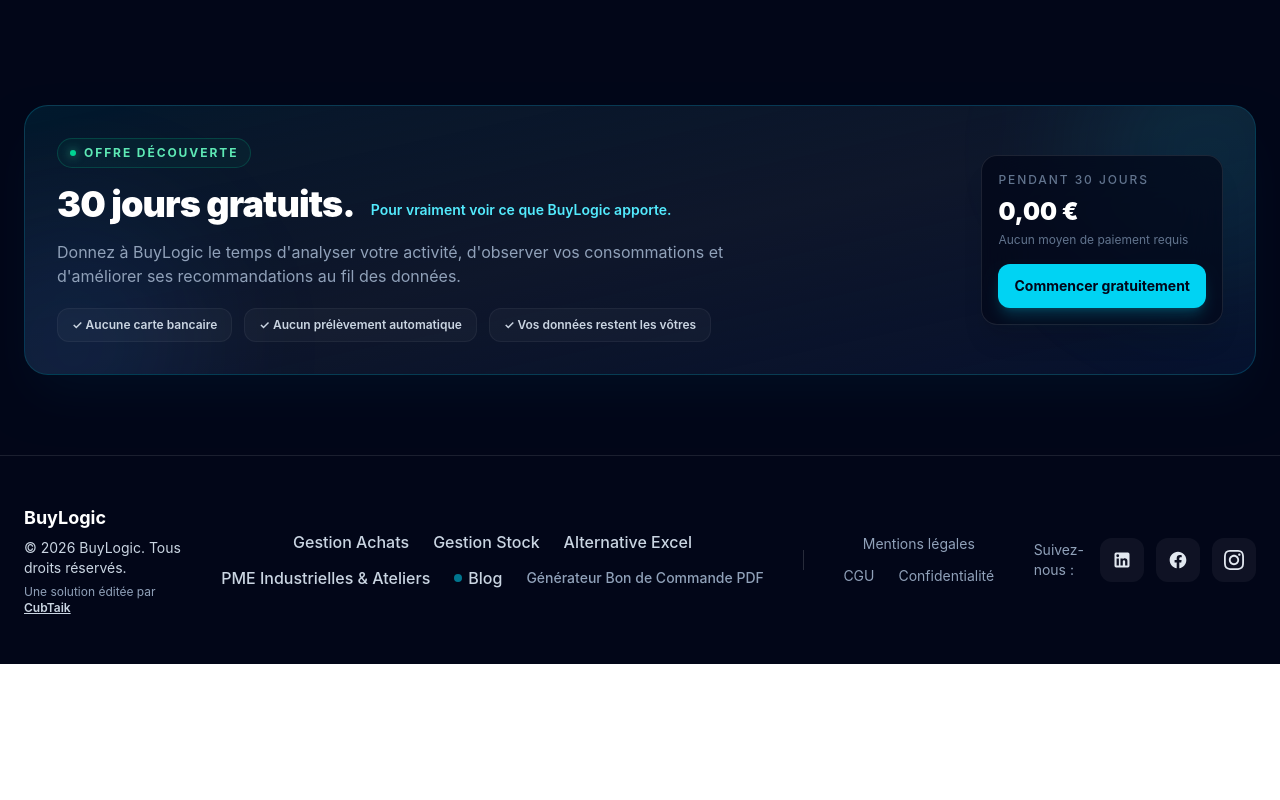
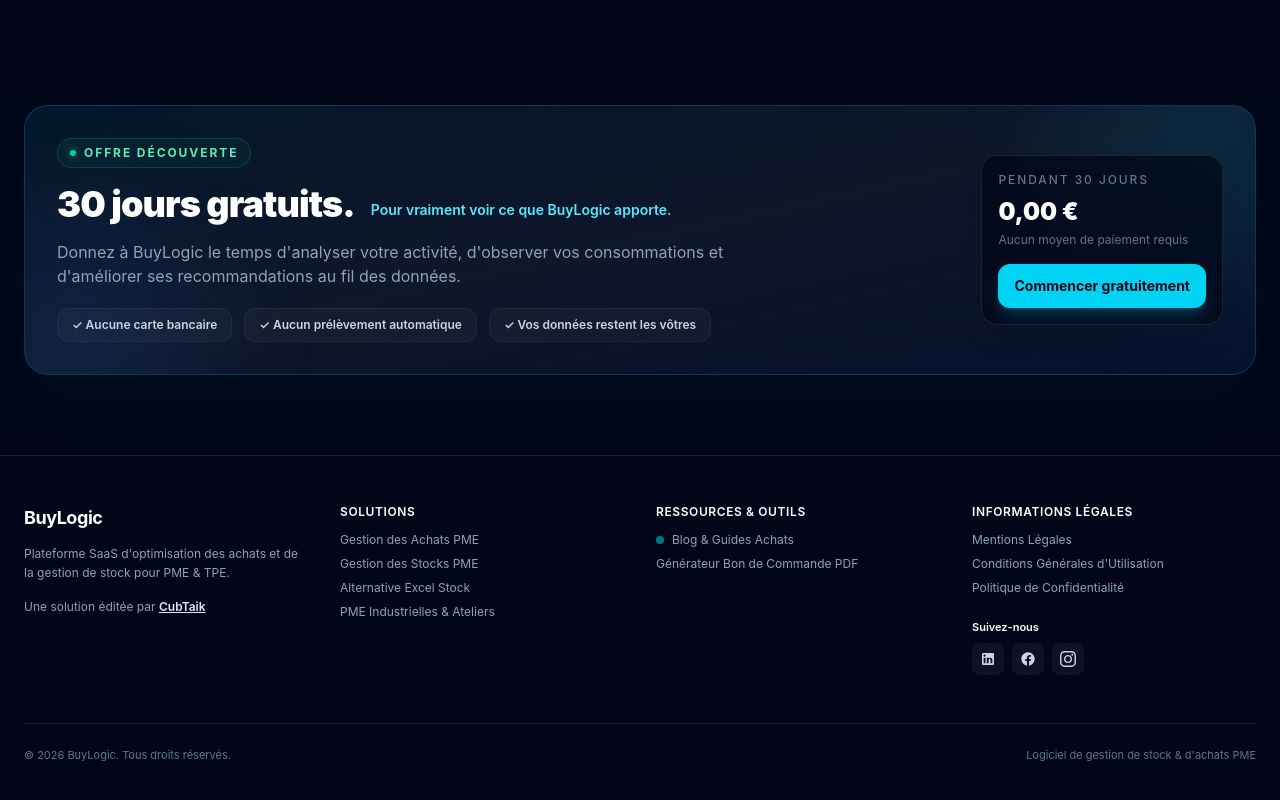
Before and after one commit to AlexConceptDevelopper/buylogic, a React (Vite) app in the folder frontend/: page / in a window 1280 px wide. Shown: the part 5201-6001 px from the top of the page. Before the commit the page ends 5865 px from the top, so only its background shows below. Built offline with nearby package versions, Linux system fonts and the light colour scheme.

Commit message:
add cubtaik on footer

```diff
--- a/frontend/src/components/Footer.tsx
+++ b/frontend/src/components/Footer.tsx
@@ -2,135 +2,145 @@
 
 export default function Footer() {
   return (
-    <footer className="relative border-t border-white/10 bg-slate-950 text-slate-300 print:hidden">
-      <div className="mx-auto max-w-7xl px-6 py-12 flex flex-col lg:flex-row items-center justify-between gap-8">
-        {/* Infos de l'entreprise & Slogan */}
-        <div className="space-y-1.5 text-center lg:text-left">
-          <p className="text-white font-bold text-lg">BuyLogic</p>
-          <p className="text-sm">© 2026 BuyLogic. Tous droits réservés.</p>
-          <p className="text-xs text-slate-400">
+    <footer className="relative border-t border-white/10 bg-slate-950 text-slate-300 print:hidden text-xs">
+      <div className="mx-auto max-w-7xl px-6 py-12">
+        {/* GRILLE 4 COLONNES SUR DESKTOP */}
+        <div className="grid grid-cols-1 md:grid-cols-2 lg:grid-cols-4 gap-8 mb-12">
+
+          {/* COLONNE 1 : BRAND & ÉDITEUR */}
+          <div className="space-y-3">
+            <p className="text-white font-bold text-lg tracking-tight">BuyLogic</p>
+            <p className="text-slate-400 text-xs leading-relaxed">
+              Plateforme SaaS d'optimisation des achats et de la gestion de stock pour PME & TPE.
+            </p>
+            <p className="text-slate-400 text-xs pt-1">
               Une solution éditée par{" "}
               <a
                 href="https://www.cubtaik.fr"
                 target="_blank"
                 rel="noopener noreferrer"
-              className="text-slate-300 hover:text-cyan-400 font-semibold underline transition"
+                className="text-slate-200 hover:text-cyan-400 font-semibold underline transition-colors"
               >
                 CubTaik
               </a>
             </p>
           </div>
 
-        {/* Navigation : Solutions et Légal bien séparés */}
-        <div className="flex flex-col sm:flex-row items-center justify-center gap-8 text-sm sm:text-base">
-          {/* Solutions & Blog */}
-          <div className="flex flex-wrap items-center justify-center gap-x-6 gap-y-3 font-medium">
-            <Link
-              to="/solutions/gestion-achats-pme"
-              className="transition hover:text-white"
-            >
-              Gestion Achats
+          {/* COLONNE 2 : SOLUTIONS (SEO) */}
+          <div className="space-y-3">
+            <p className="text-white font-semibold text-xs uppercase tracking-wider">Solutions</p>
+            <ul className="space-y-2 text-slate-400">
+              <li>
+                <Link to="/solutions/gestion-achats-pme" className="hover:text-cyan-400 transition-colors">
+                  Gestion des Achats PME
                 </Link>
-            <Link
-              to="/solutions/gestion-stock-pme"
-              className="transition hover:text-white"
-            >
-              Gestion Stock
+              </li>
+              <li>
+                <Link to="/solutions/gestion-stock-pme" className="hover:text-cyan-400 transition-colors">
+                  Gestion des Stocks PME
                 </Link>
-            <Link
-              to="/solutions/alternative-excel-gestion-stock"
-              className="transition hover:text-white"
-            >
-              Alternative Excel
+              </li>
+              <li>
+                <Link to="/solutions/alternative-excel-gestion-stock" className="hover:text-cyan-400 transition-colors">
+                  Alternative Excel Stock
                 </Link>
-            <Link
-              to="/solutions/logiciel-achat-pme-industrie"
-              className="hover:text-white transition"
-            >
+              </li>
+              <li>
+                <Link to="/solutions/logiciel-achat-pme-industrie" className="hover:text-cyan-400 transition-colors">
                   PME Industrielles & Ateliers
                 </Link>
-            <Link
-              to="/blog"
-              className="transition hover:text-white flex items-center gap-1.5"
-            >
-              <span className="inline-block h-2 w-2 rounded-full bg-cyan-400 animate-pulse"></span>
-              <span>Blog</span>
+              </li>
+            </ul>
+          </div>
+
+          {/* COLONNE 3 : RESSOURCES & OUTILS */}
+          <div className="space-y-3">
+            <p className="text-white font-semibold text-xs uppercase tracking-wider">Ressources & Outils</p>
+            <ul className="space-y-2 text-slate-400">
+              <li>
+                <Link to="/blog" className="hover:text-cyan-400 transition-colors inline-flex items-center gap-2">
+                  <span className="inline-block h-2 w-2 rounded-full bg-cyan-400 animate-pulse" />
+                  <span>Blog & Guides Achats</span>
                 </Link>
-            <Link
-              to="/outils/generateur-bon-de-commande-pdf-gratuit"
-              className="text-sm text-slate-400 hover:text-cyan-400 transition"
-            >
+              </li>
+              <li>
+                <Link to="/outils/generateur-bon-de-commande-pdf-gratuit" className="hover:text-cyan-400 transition-colors">
                   Générateur Bon de Commande PDF
                 </Link>
+              </li>
+            </ul>
           </div>
 
-          {/* Séparateur discret */}
-          <div className="hidden sm:block h-5 w-px bg-white/15"></div>
+          {/* COLONNE 4 : LÉGAL & RÉSEAUX SOCIALS */}
+          <div className="space-y-3">
+            <p className="text-white font-semibold text-xs uppercase tracking-wider">Informations Légales</p>
+            <ul className="space-y-2 text-slate-400 mb-4">
+              <li>
+                <Link to="/mentions-legales" className="hover:text-slate-200 transition-colors">
+                  Mentions Légales
+                </Link>
+              </li>
+              <li>
+                <Link to="/cgu" className="hover:text-slate-200 transition-colors">
+                  Conditions Générales d'Utilisation
+                </Link>
+              </li>
+              <li>
+                <Link to="/confidentialite" className="hover:text-slate-200 transition-colors">
+                  Politique de Confidentialité
+                </Link>
+              </li>
+            </ul>
 
-          {/* Liens Légaux */}
-          <div className="flex flex-wrap items-center justify-center gap-x-6 gap-y-3 text-sm text-slate-400">
-            <Link
-              to="/mentions-legales"
-              className="transition hover:text-slate-200"
-            >
-              Mentions légales
-            </Link>
-            <Link to="/cgu" className="transition hover:text-slate-200">
-              CGU
-            </Link>
-            <Link
-              to="/confidentialite"
-              className="transition hover:text-slate-200"
-            >
-              Confidentialité
-            </Link>
-          </div>
-        </div>
-
-        {/* Réseaux Sociaux */}
-        <div className="flex items-center gap-3">
-          <span className="text-sm text-slate-400 mr-1">Suivez-nous :</span>
-
-          {/* LinkedIn */}
+            {/* Réseaux Sociaux en bas de la 4ème colonne */}
+            <div className="pt-2">
+              <p className="text-white font-semibold text-[11px] mb-2">Suivez-nous</p>
+              <div className="flex items-center gap-2">
                 <a
                   href="https://www.linkedin.com/in/alexandre-cubizolle-41325a436/"
                   target="_blank"
                   rel="noopener noreferrer"
-            className="p-3 rounded-xl bg-white/5 transition hover:bg-white/10 hover:text-cyan-400 text-slate-200"
+                  className="p-2 rounded-lg bg-white/5 hover:bg-white/10 hover:text-cyan-400 text-slate-300 transition-all"
                   title="LinkedIn"
                 >
-            <svg className="w-5 h-5 fill-current" viewBox="0 0 24 24">
+                  <svg className="w-4 h-4 fill-current" viewBox="0 0 24 24">
                     <path d="M19 3a2 2 0 0 1 2 2v14a2 2 0 0 1-2 2H5a2 2 0 0 1-2-2V5a2 2 0 0 1 2-2h14m-.5 15.5v-5.3a3.26 3.26 0 0 0-3.26-3.26c-.85 0-1.84.52-2.28 1.3v-1.11h-2.79v8.37h2.79v-4.93c0-.77.62-1.4 1.39-1.4a1.4 1.4 0 0 1 1.4 1.4v4.93h2.75M6.88 8.56a1.68 1.68 0 0 0 1.68-1.68c0-.93-.75-1.69-1.68-1.69a1.69 1.69 0 0 0-1.69 1.69c0 .93.76 1.68 1.69 1.68m1.39 9.94v-8.37H5.5v8.37h2.77z" />
                   </svg>
                 </a>
-
-          {/* Facebook */}
                 <a
                   href="https://www.facebook.com/profile.php?id=61593994304213&locale=fr_FR"
                   target="_blank"
                   rel="noopener noreferrer"
-            className="p-3 rounded-xl bg-white/5 transition hover:bg-white/10 hover:text-cyan-400 text-slate-200"
+                  className="p-2 rounded-lg bg-white/5 hover:bg-white/10 hover:text-cyan-400 text-slate-300 transition-all"
                   title="Facebook"
                 >
-            <svg className="w-5 h-5 fill-current" viewBox="0 0 24 24">
+                  <svg className="w-4 h-4 fill-current" viewBox="0 0 24 24">
                     <path d="M12 2.04c-5.5 0-10 4.5-10 10 0 5 3.66 9.15 8.44 9.9v-7.01H7.9v-2.89h2.54V9.85c0-2.51 1.49-3.89 3.78-3.89 1.09 0 2.23.19 2.23.19v2.47h-1.26c-1.24 0-1.63.77-1.63 1.56v1.88h2.78l-.45 2.89h-2.33v7.01c4.78-.75 8.44-4.9 8.44-9.9 0-5.5-4.5-10-10-10z" />
                   </svg>
                 </a>
-
-          {/* Instagram */}
                 <a
                   href="https://www.instagram.com/buylogic.fr/"
                   target="_blank"
                   rel="noopener noreferrer"
-            className="p-3 rounded-xl bg-white/5 transition hover:bg-white/10 hover:text-cyan-400 text-slate-200"
+                  className="p-2 rounded-lg bg-white/5 hover:bg-white/10 hover:text-cyan-400 text-slate-300 transition-all"
                   title="Instagram"
                 >
-            <svg className="w-5 h-5 fill-current" viewBox="0 0 24 24">
+                  <svg className="w-4 h-4 fill-current" viewBox="0 0 24 24">
                     <path d="M12 2.163c3.204 0 3.584.012 4.85.07 3.252.148 4.771 1.691 4.919 4.919.058 1.265.069 1.645.069 4.849 0 3.205-.012 3.584-.069 4.849-.149 3.225-1.664 4.771-4.919 4.919-1.266.058-1.644.07-4.85.07-3.204 0-3.584-.012-4.849-.07-3.26-.149-4.771-1.699-4.919-4.92-.058-1.265-.07-1.644-.07-4.849 0-3.204.013-3.583.07-4.849.149-3.227 1.664-4.771 4.919-4.919 1.266-.057 1.645-.069 4.849-.069zm0-2.163c-3.259 0-3.667.014-4.947.072-4.358.2-6.78 2.618-6.98 6.98-.059 1.281-.073 1.689-.073 4.948 0 3.259.014 3.668.072 4.948.2 4.358 2.618 6.78 6.98 6.98 1.281.058 1.689.072 4.948.072 3.259 0 3.668-.014 4.948-.072 4.354-.2 6.782-2.618 6.979-6.98.059-1.28.073-1.689.073-4.948 0-3.259-.014-3.667-.072-4.947-.196-4.354-2.617-6.78-6.979-6.98-1.281-.059-1.69-.073-4.949-.073zm0 5.838c-3.403 0-6.162 2.759-6.162 6.162s2.759 6.163 6.162 6.163 6.162-2.759 6.162-6.163c0-3.403-2.759-6.162-6.162-6.162zm0 10.162c-2.209 0-4-1.79-4-4 0-2.209 1.791-4 4-4s4 1.791 4 4c0 2.21-1.791 4-4 4zm6.406-11.845c-.796 0-1.441.645-1.441 1.44s.645 1.44 1.441 1.44c.795 0 1.439-.645 1.439-1.44s-.644-1.44-1.439-1.44z" />
                   </svg>
                 </a>
               </div>
             </div>
+          </div>
+
+        </div>
+
+        {/* BARRE DU BAS : COPYRIGHT */}
+        <div className="pt-6 border-t border-white/10 flex flex-col sm:flex-row items-center justify-between text-slate-500 text-[11px] gap-2">
+          <p>© 2026 BuyLogic. Tous droits réservés.</p>
+          <p>Logiciel de gestion de stock & d'achats PME</p>
+        </div>
+      </div>
     </footer>
   );
 }
```
Lines whose indentation alone changed are shown as unchanged.
